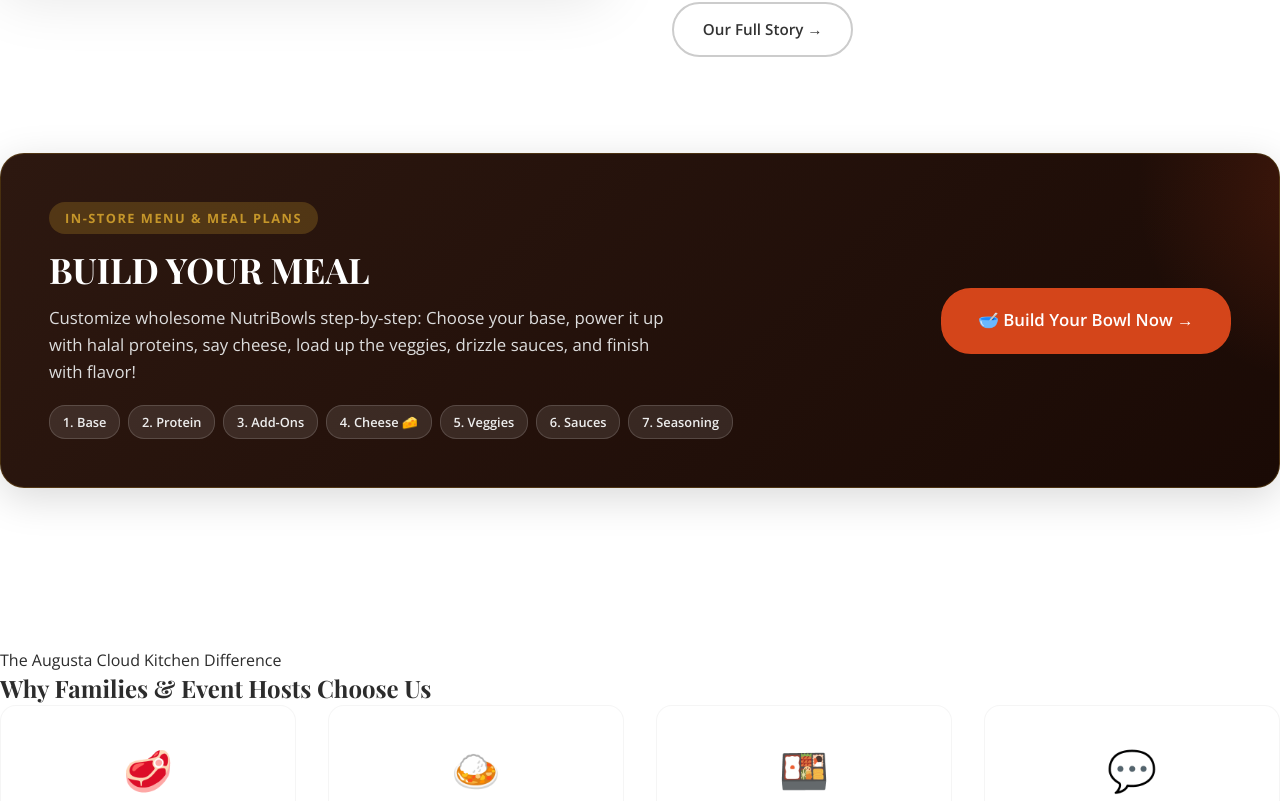
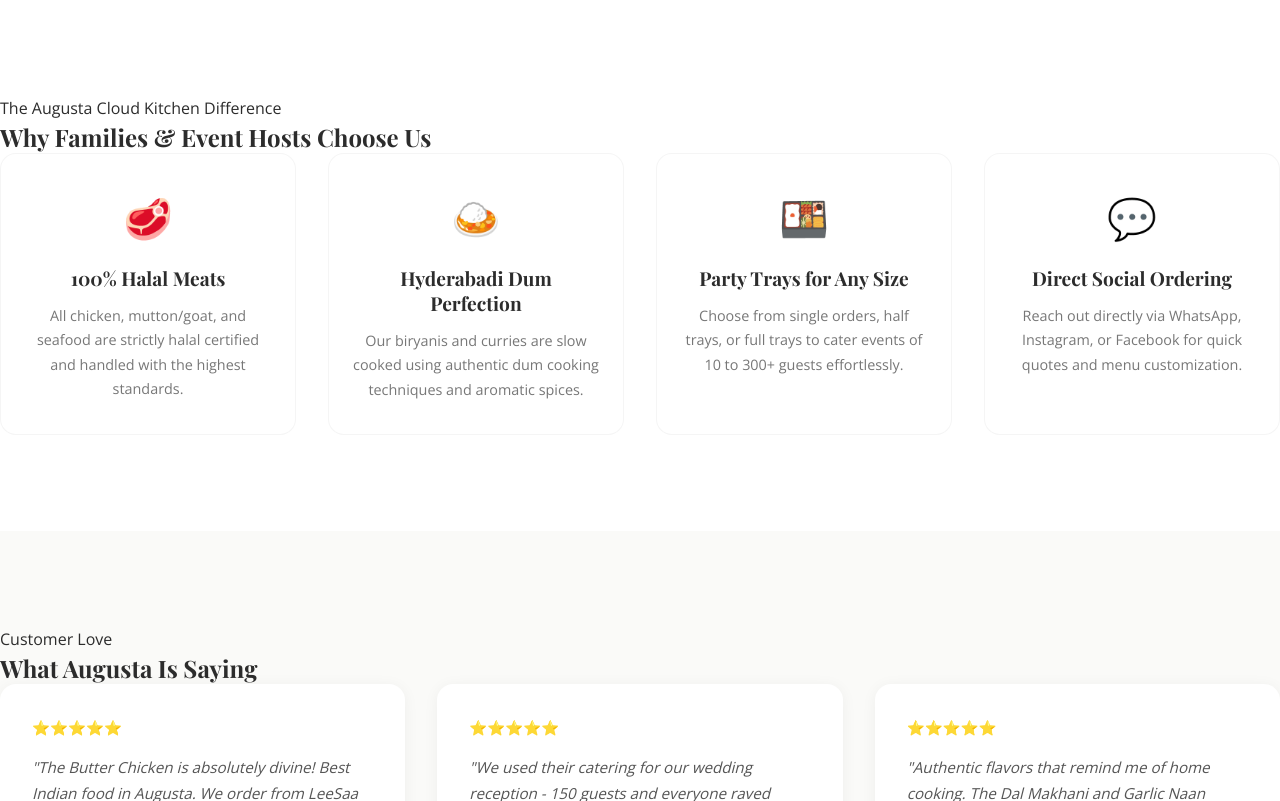
Before and after one commit to MSKapigee007/LeeSaaKitchen, an Angular app: page / in a window 1280 px wide. Shown: the part 619-1420 px from the top of the page. Built offline with nearby package versions, Linux system fonts and the light colour scheme.

Commit message:
Remove Build Your Bowl tab and home page callout section

```diff
--- a/src/app/app.routes.ts
+++ b/src/app/app.routes.ts
@@ -13,8 +13,8 @@
   },
   {
     path: 'build-your-bowl',
-    loadComponent: () => import('./pages/build-bowl/build-bowl.component').then(m => m.BuildBowlComponent),
-    title: 'Build Your Bowl - LeeSa\'s Grill In-Store Menu'
+    redirectTo: 'menu',
+    pathMatch: 'full'
   },
   {
     path: 'catering',
--- a/src/app/components/footer/footer.component.html
+++ b/src/app/components/footer/footer.component.html
@@ -25,7 +25,6 @@
         <ul>
           <li><a routerLink="/">Home</a></li>
           <li><a routerLink="/menu">Catering Menu</a></li>
-          <li><a routerLink="/build-your-bowl">🥣 Build Your Bowl</a></li>
           <li><a routerLink="/catering">Tray Packages</a></li>
           <li><a routerLink="/about">About Us</a></li>
           <li><a routerLink="/contact">Contact</a></li>
--- a/src/app/components/navbar/navbar.component.css
+++ b/src/app/components/navbar/navbar.component.css
@@ -103,10 +103,6 @@
   font-weight: 600;
 }
 
-.bowl-nav-link {
-  color: var(--primary) !important;
-  font-weight: 600 !important;
-}
 
 .nav-menu a.active::after {
   content: '';
--- a/src/app/components/navbar/navbar.component.html
+++ b/src/app/components/navbar/navbar.component.html
@@ -18,7 +18,6 @@
     <ul class="nav-menu" [class.active]="isMenuOpen">
       <li><a routerLink="/" routerLinkActive="active" [routerLinkActiveOptions]="{exact: true}" (click)="closeMenu()">Home</a></li>
       <li><a routerLink="/menu" routerLinkActive="active" (click)="closeMenu()">Menu</a></li>
-      <li><a routerLink="/build-your-bowl" routerLinkActive="active" class="bowl-nav-link" (click)="closeMenu()">🥣 Build Your Bowl</a></li>
       <li><a routerLink="/catering" routerLinkActive="active" (click)="closeMenu()">Catering</a></li>
       <li><a routerLink="/about" routerLinkActive="active" (click)="closeMenu()">About</a></li>
       <li><a routerLink="/contact" routerLinkActive="active" (click)="closeMenu()">Contact</a></li>
--- a/src/app/pages/home/home.component.css
+++ b/src/app/pages/home/home.component.css
@@ -85,114 +85,7 @@
 .btn-outline-dark { background: transparent; color: #333; border: 2px solid #ccc; }
 .btn-outline-dark:hover { border-color: #333; color: black; background: #f5f5f5; }
 
-/* Bowl Callout Banner */
-.bowl-callout-section {
-  padding: 2rem 0 4rem;
-}
 
-.bowl-callout-card {
-  background: linear-gradient(135deg, #2d1810 0%, #1a0a05 100%);
-  border-radius: 24px;
-  padding: 3rem;
-  color: white;
-  display: flex;
-  justify-content: space-between;
-  align-items: center;
-  gap: 2rem;
-  box-shadow: 0 10px 40px rgba(0, 0, 0, 0.15);
-  border: 1px solid rgba(197, 150, 42, 0.25);
-  position: relative;
-  overflow: hidden;
-}
-
-.bowl-callout-card::before {
-  content: '';
-  position: absolute;
-  top: -50%;
-  right: -20%;
-  width: 400px;
-  height: 400px;
-  background: radial-gradient(circle, rgba(212, 69, 26, 0.2) 0%, transparent 70%);
-  border-radius: 50%;
-}
-
-.bowl-callout-content {
-  flex: 1;
-  position: relative;
-  z-index: 2;
-}
-
-.pill-highlight {
-  display: inline-block;
-  background: rgba(197, 150, 42, 0.25);
-  color: var(--accent);
-  padding: 0.35rem 1rem;
-  border-radius: 20px;
-  font-size: 0.8rem;
-  font-weight: 700;
-  text-transform: uppercase;
-  letter-spacing: 1.5px;
-  margin-bottom: 0.8rem;
-}
-
-.bowl-callout-content h2 {
-  font-family: 'Playfair Display', serif;
-  font-size: 2.2rem;
-  margin: 0 0 0.8rem;
-}
-
-.bowl-callout-content p {
-  color: #ddd;
-  font-size: 1.05rem;
-  line-height: 1.6;
-  max-width: 620px;
-  margin-bottom: 1.2rem;
-}
-
-.callout-step-pills {
-  display: flex;
-  gap: 0.5rem;
-  flex-wrap: wrap;
-}
-
-.callout-step-pills span {
-  background: rgba(255, 255, 255, 0.1);
-  padding: 0.35rem 0.8rem;
-  border-radius: 16px;
-  font-size: 0.8rem;
-  font-weight: 600;
-  color: #eee;
-  border: 1px solid rgba(255, 255, 255, 0.15);
-}
-
-.bowl-callout-action {
-  position: relative;
-  z-index: 2;
-  flex-shrink: 0;
-}
-
-.btn-lg {
-  padding: 1.1rem 2.2rem;
-  font-size: 1.05rem;
-  white-space: nowrap;
-}
-
-@media (max-width: 900px) {
-  .bowl-callout-card {
-    flex-direction: column;
-    text-align: center;
-    padding: 2.5rem 1.5rem;
-  }
-  .callout-step-pills {
-    justify-content: center;
-  }
-  .bowl-callout-content h2 {
-    font-size: 1.8rem;
-  }
-}
-.about-grid { display: grid; grid-template-columns: 1fr 1fr; gap: 4rem; align-items: center; }
-.image-placeholder { width: 100%; height: 400px; background: linear-gradient(135deg, var(--secondary) 0%, #e8ddd4 100%); border-radius: 20px; display: flex; align-items: center; justify-content: center; box-shadow: 0 20px 60px rgba(0,0,0,0.1); }
-.emoji-large { font-size: 6rem; }
 .about-text h2 { font-family: 'Playfair Display', serif; font-size: 2.2rem; color: var(--text); margin-bottom: 1.5rem; line-height: 1.3; }
 .about-text p { color: #666; line-height: 1.8; margin-bottom: 1rem; font-size: 1.02rem; }
 
--- a/src/app/pages/home/home.component.html
+++ b/src/app/pages/home/home.component.html
@@ -23,32 +23,6 @@
     </div>
   </div>
 </section>
-
-<!-- Build Your Bowl Feature Callout -->
-<section class="bowl-callout-section">
-  <div class="container">
-    <div class="bowl-callout-card">
-      <div class="bowl-callout-content">
-        <span class="pill-highlight">In-Store Menu & Meal Plans</span>
-        <h2>BUILD YOUR <span class="highlight">MEAL</span></h2>
-        <p>Customize wholesome NutriBowls step-by-step: Choose your base, power it up with halal proteins, say cheese, load up the veggies, drizzle sauces, and finish with flavor!</p>
-        <div class="callout-step-pills">
-          <span>1. Base</span>
-          <span>2. Protein</span>
-          <span>3. Add-Ons</span>
-          <span>4. Cheese 🧀</span>
-          <span>5. Veggies</span>
-          <span>6. Sauces</span>
-          <span>7. Seasoning</span>
-        </div>
-      </div>
-      <div class="bowl-callout-action">
-        <a routerLink="/build-your-bowl" class="btn btn-primary btn-lg">🥣 Build Your Bowl Now →</a>
-      </div>
-    </div>
-  </div>
-</section>
-
 
 <!-- Why Choose Us -->
 <section class="why-section">
--- a/src/app/pages/order/order.component.html
+++ b/src/app/pages/order/order.component.html
@@ -7,9 +7,9 @@
     <div class="order-layout" [class.cart-open]="showCart">
       <div class="order-menu">
         <div class="order-nav-banner">
-          <a routerLink="/build-your-bowl" class="banner-pill">
-            <span>🥣 Build Your Custom NutriBowl</span>
-            <span class="pill-arrow">Customize →</span>
+          <a routerLink="/menu" class="banner-pill">
+            <span>📄 View Catering Menu</span>
+            <span class="pill-arrow">Explore Menu →</span>
           </a>
           <a routerLink="/catering" class="banner-pill">
             <span>🍱 Request Large Event Catering</span>
```
Also changed, not shown: 28 other files (tests, documents, lock files or other folders).
